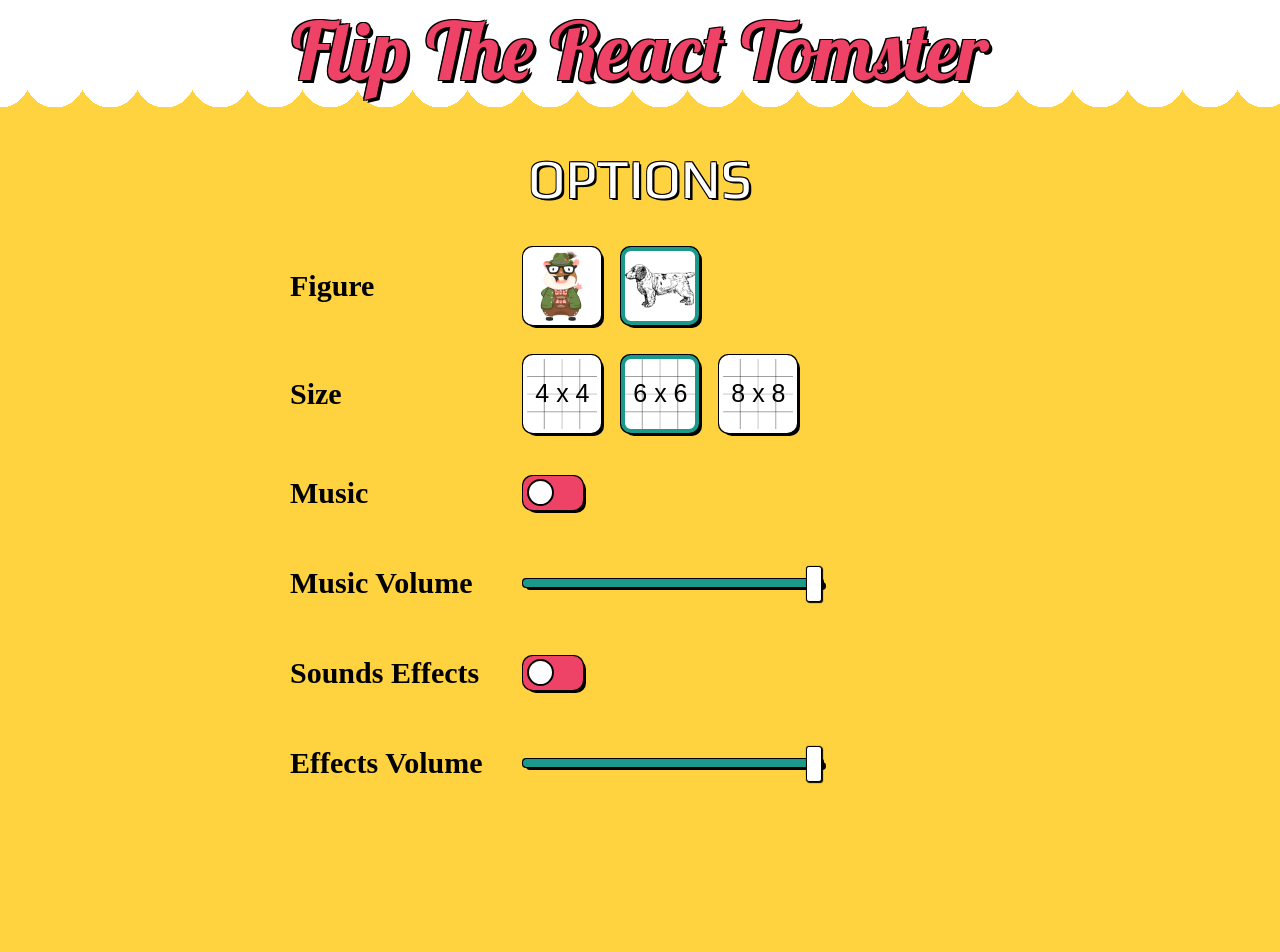
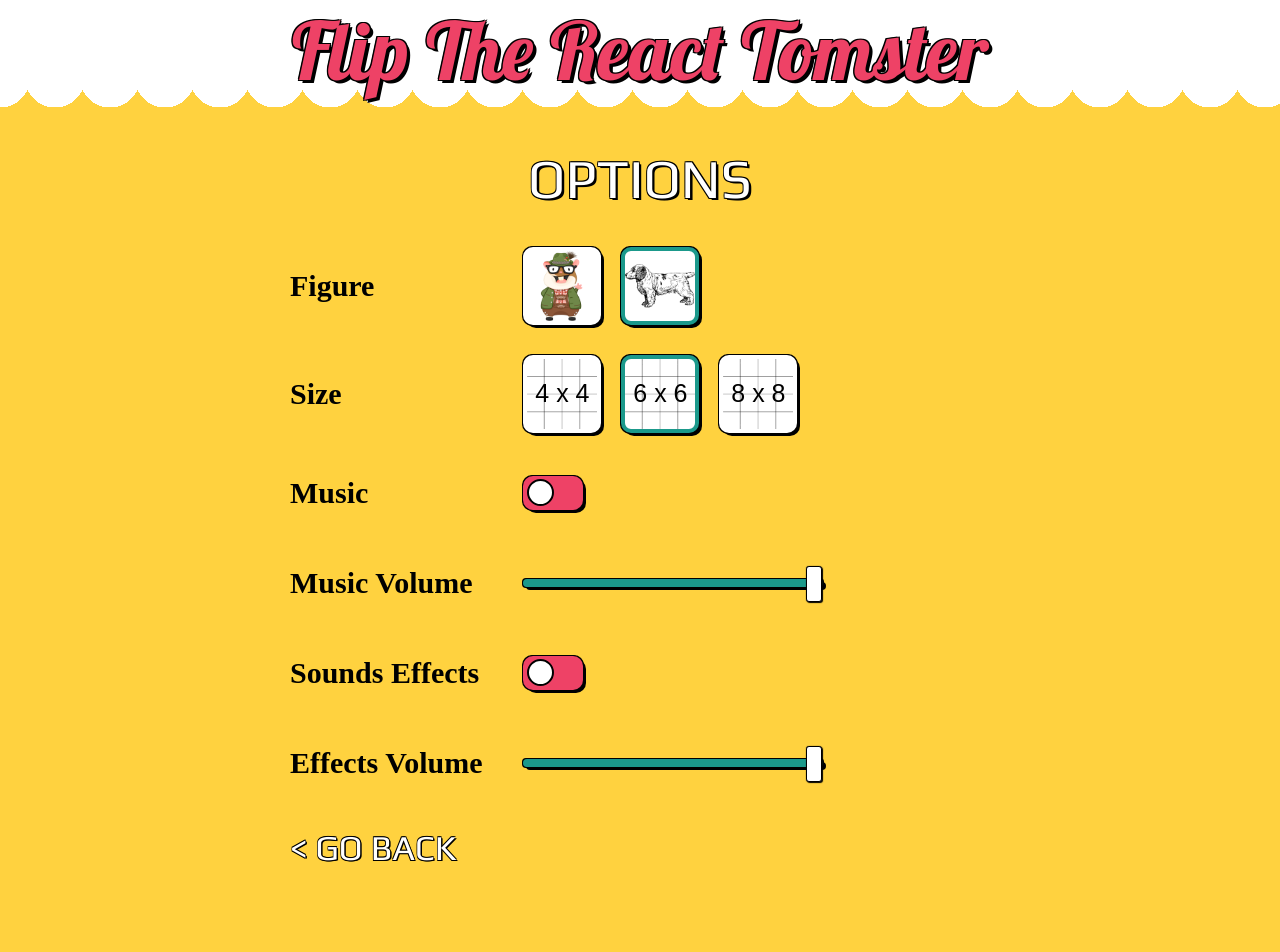
Before and after one commit to tavofigse/flip-the-react-tomster, a React (Create React App) app: page /options in a window 1280 px wide. Shown: the top 952 px of the page. Built offline with nearby package versions, Linux system fonts and the light colour scheme; a web font is replaced by a local one.

Commit message:
Adding GoBack component.

```diff
--- /dev/null
+++ b/src/components/Utils/GoBack.tsx
@@ -0,0 +1,31 @@
+import * as React from 'react';
+import { RouteComponentProps, withRouter } from 'react-router';
+import styled from 'styled-components';
+import * as Variables from '../../styles/variables';
+
+interface IGoBackProps extends RouteComponentProps<{}, {}> {
+    className?: string;
+}
+
+class GoBackComponent extends React.Component<IGoBackProps> {
+    public render(): JSX.Element {
+        const { className } = this.props;
+        return (
+            <a className={className} onClick={this.handleClick}>{`< Go Back`}</a>
+        );
+    }
+
+    private handleClick: (event: React.MouseEvent<HTMLElement>) => void = (event) => {
+        event.preventDefault();
+        this.props.history.push('/');
+    }
+}
+
+export const GoBack = styled(withRouter(GoBackComponent))`
+    ${Variables.headingFont(35)}
+    ${Variables.textShadowEffect()}
+
+    &:hover {
+      color: ${Variables.COLOR_AQUA};
+    }
+`;
--- a/src/components/options/Options.tsx
+++ b/src/components/options/Options.tsx
@@ -1,6 +1,7 @@
 import * as React from 'react';
 import styled from 'styled-components';
 import * as Variables from '../../styles/variables';
+import { GoBack } from '../Utils/GoBack';
 import { Option, OptionLabel, OptionsContainer } from './OptionUtils';
 import { Range } from './Range';
 import { Switch } from './Switch';
@@ -72,5 +73,8 @@ export const Options: React.StatelessComponent<{}> = () => (
         <Range />
       </OptionsContainer>
     </Section>
+    <Section>
+      <GoBack />
+    </Section>
   </React.Fragment>
 );
```
